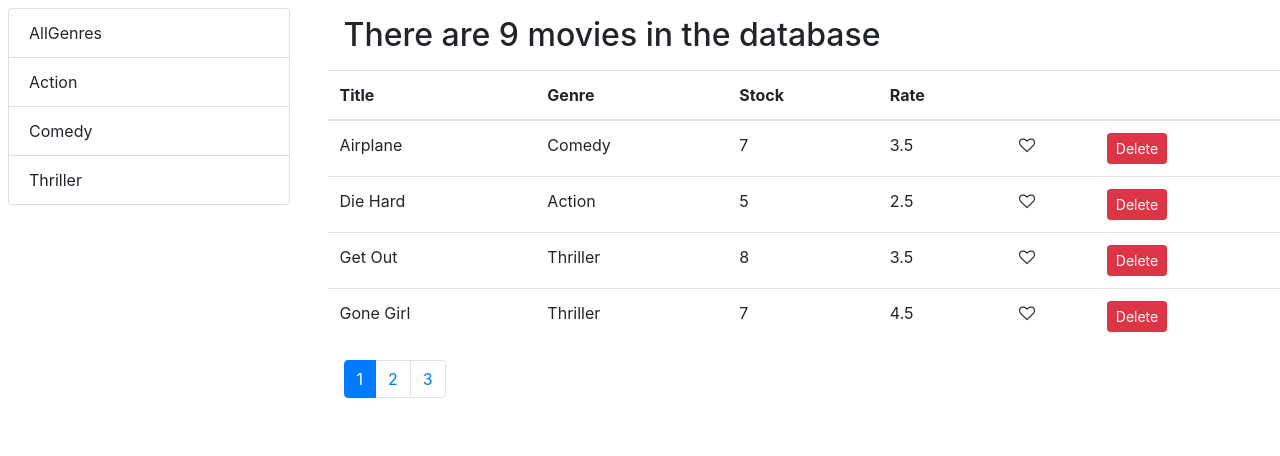
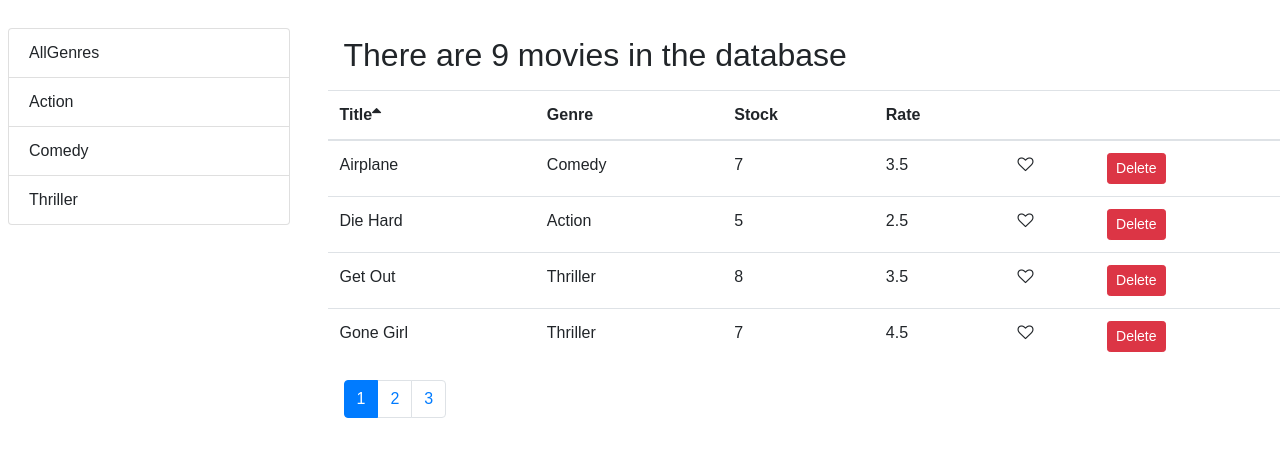
Before and after one commit to rahulharlalka/Learning_react2, a React (Create React App) app: page / in a window 1280 px wide. Shown: the top 456 px of the page. Built offline with nearby package versions, Linux system fonts and the light colour scheme.

Commit message:
index.css added with clickable pointer property

```diff
--- a/public/index.html
+++ b/public/index.html
@@ -24,6 +24,7 @@
       work correctly both with client-side routing and a non-root public URL.
       Learn how to configure a non-root public URL by running `npm run build`.
     -->
+    <link href="../src/index.css" type="stylesheet" />
     <title>React App</title>
     <link
       rel="stylesheet"
--- a/src/components/common/TableHeader.jsx
+++ b/src/components/common/TableHeader.jsx
@@ -14,15 +14,24 @@ function TableHeader(props) {
     onSort(newSortColumn);
   }
 
+  function renderSortIcon(column) {
+    if (column.path !== props.sortColumn.path) return null;
+    if (props.sortColumn.order === "asc")
+      return <i className="fa  fa-sort-asc"></i>;
+    return <i className="fa fa-sort-desc"></i>;
+  }
+
   return (
     <thead>
       <tr>
         {columns.map((column) => (
           <th
+            className="clickable"
             key={column.path || column.key}
             onClick={() => raiseSort(column.path)}
           >
             {column.label}
+            {renderSortIcon(column)}
           </th>
         ))}
       </tr>
--- /dev/null
+++ b/src/index.css
@@ -0,0 +1,9 @@
+body {
+  margin: 0;
+  padding: 20px 0 0 0;
+  font-family: sans-serif;
+}
+
+.clickable {
+  cursor: pointer;
+}
--- a/src/index.js
+++ b/src/index.js
@@ -3,6 +3,7 @@ import ReactDOM from "react-dom";
 import App from "./App";
 import "bootstrap/dist/css/bootstrap.css";
 import "font-awesome/css/font-awesome.css";
+import "../src/index.css";
 
 ReactDOM.render(
   <React.StrictMode>
```
Also changed, not shown: 1 other file (tests, documents, lock files or other folders).
